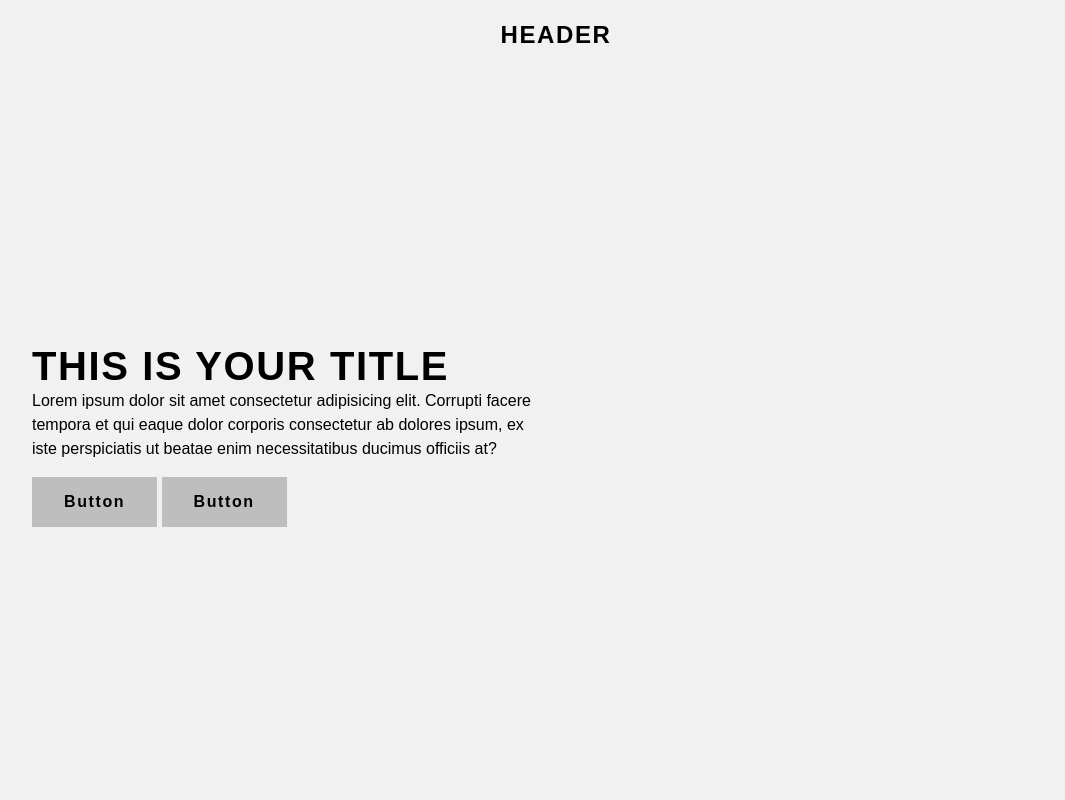
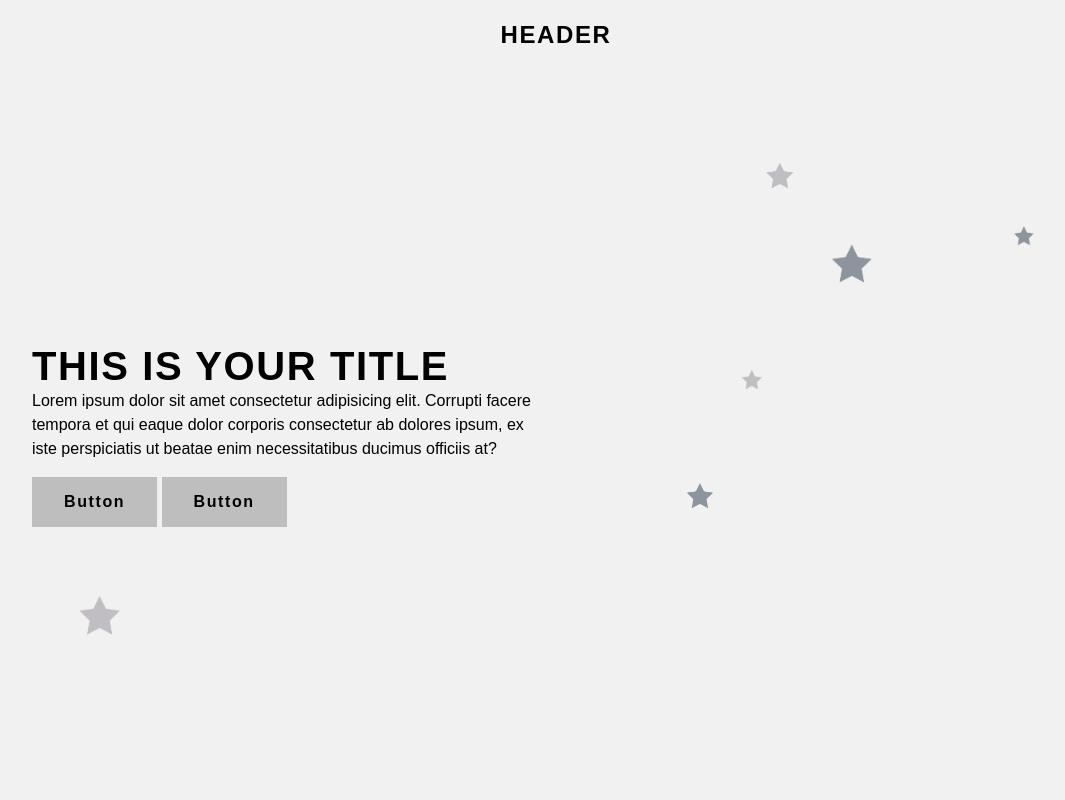
Before and after one commit to and-yevchenko/gsap-animation-one, a website built with Vite: page index.html in a window 1280 px wide. Shown: the top 800 px of the page, without its empty margins (84-1149 px from the left). Built offline with nearby package versions, Linux system fonts and the light colour scheme; a web font is replaced by a local one.

Commit message:
add stars for startscreen

```diff
--- a/index.html
+++ b/index.html
@@ -19,12 +19,18 @@
                             consectetur ab dolores ipsum, ex iste perspiciatis ut
                             beatae enim necessitatibus ducimus officiis at?
                         </p>
-                        <button class="startscreen-btn" type="button">
+                        <button class="startscreen-btn startscreen-btn-1" type="button">
                             Button
                         </button>
-                        <button class="startscreen-btn" type="button">
+                        <button class="startscreen-btn startscreen-btn-2" type="button">
                             Button
                         </button>
+                        <img class="startscreen-star star-1" src="star-one.png" alt="star">
+                        <img class="startscreen-star star-2" src="star-one.png" alt="star">
+                        <img class="startscreen-star star-3" src="star-one.png" alt="star">
+                        <img class="startscreen-star star-4" src="star-two.png" alt="star">
+                        <img class="startscreen-star star-5" src="star-two.png" alt="star">
+                        <img class="startscreen-star star-6" src="star-two.png" alt="star">
                     </div>
                 </section>
                 <section class="cards">
--- a/package.json
+++ b/package.json
@@ -10,5 +10,8 @@
   },
   "devDependencies": {
     "vite": "^6.0.1"
+  },
+  "dependencies": {
+    "gsap": "^3.12.5"
   }
 }
--- a/src/assets/startscreen.css
+++ b/src/assets/startscreen.css
@@ -5,6 +5,7 @@
     display: flex;
     align-items: center;
     padding: 2rem;
+    /* position: relative; */
 }
 
 .startscreen-content {
@@ -30,3 +31,47 @@
     font-size: 1rem;
     letter-spacing: 0.1rem;
 }
+
+.startscreen-star {
+    position: absolute;
+    width: 48px;
+    height: 48px;
+}
+
+.star-1 {
+    bottom: 10rem;
+    left: 10rem;
+}
+
+.star-2 {
+    width: 32px;
+    height: 32px;
+    top: 10rem;
+    right: 25rem;
+}
+
+.star-3 {
+    width: 24px;
+    height: 24px;
+    top: 23rem;
+    right: 27rem;
+}
+
+.star-4 {
+    top: 15rem;
+    right: 20rem;
+}
+
+.star-5 {
+    width: 32px;
+    height: 32px;
+    top: 30rem;
+    right: 30rem;
+}
+
+.star-6 {
+    width: 24px;
+    height: 24px;
+    top: 14rem;
+    right: 10rem;
+}
--- a/src/main.js
+++ b/src/main.js
@@ -1 +1,4 @@
+'use strict'
+
 import './style.css'
+import './sections/startscreen'
```
Also changed, not shown: public/star-one.png (added), public/star-two.png (added), src/sections/startscreen.js (added), 1 other file.
